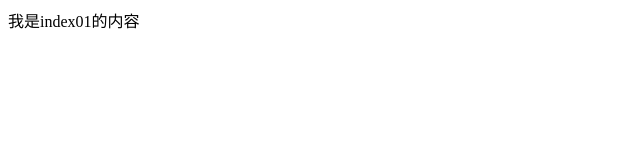
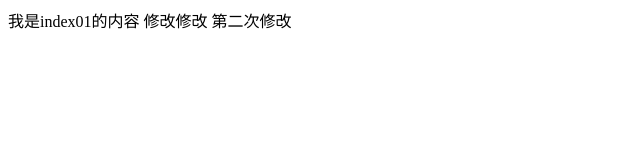
Before and after one commit to ynn1/ynn, a plain HTML site: page index01.html in a window 1280 px wide. Shown: the whole page, without its empty margins (0-640 px from the left). Drawn offline with Linux system fonts and the light colour scheme.

Commit message:
第二次修改

```diff
--- a/index01.html
+++ b/index01.html
@@ -6,5 +6,7 @@
 	</head>
 	<body>
 		我是index01的内容
+		修改修改
+		第二次修改
 	</body>
 </html>
```
